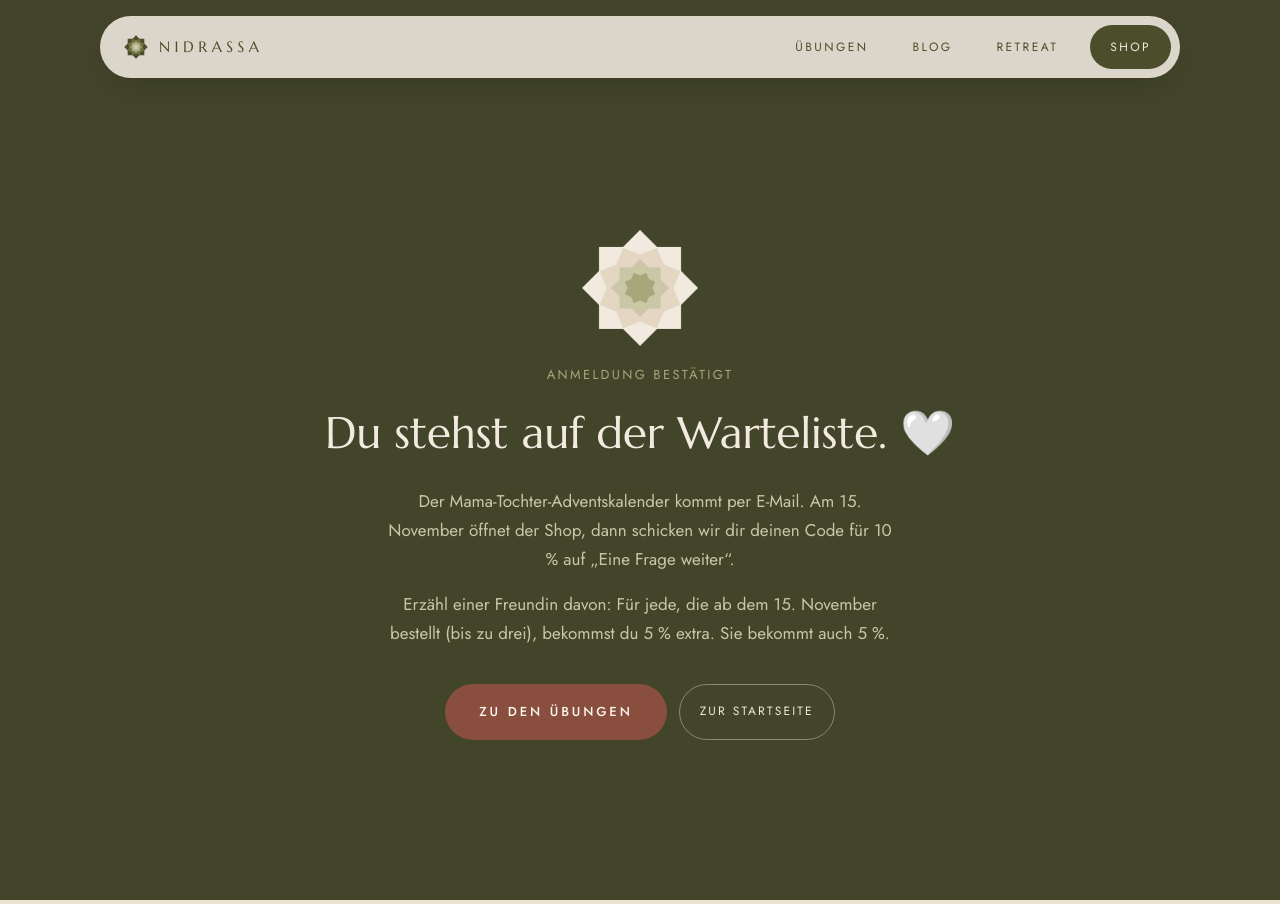
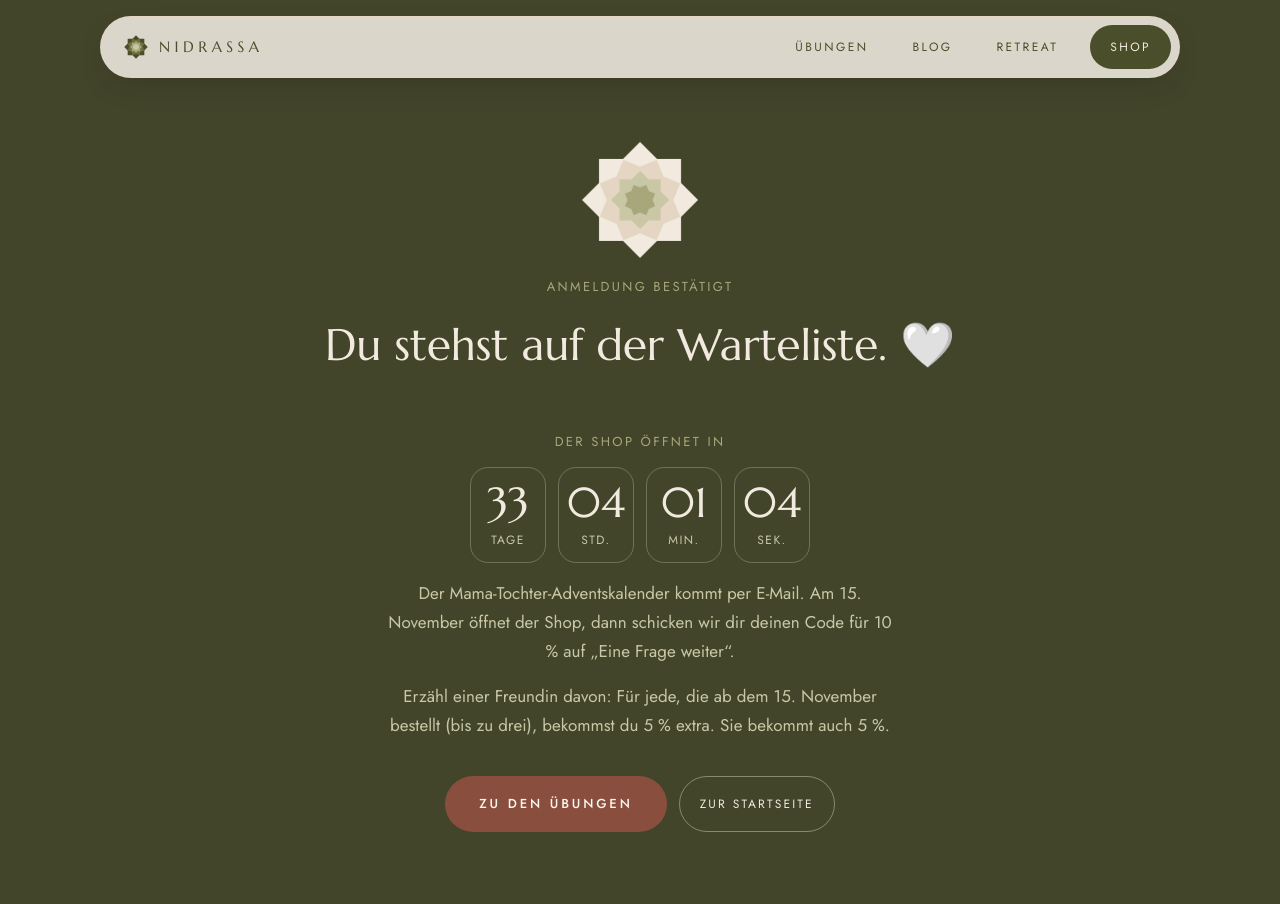
Before and after one commit to Alephantom/nidrassa, a Jekyll site: the page built from karten-danke.html, in a window 1280 px wide. Built offline with Jekyll 4.4.1, drawn with Linux system fonts in a browser that asks for light colours.

Commit message:
Card waitlist confirmation page: countdown to shop launch
Co-Authored-By: Claude Opus 5.5 <noreply@anthropic.com>

```diff
--- a/_data/shop.yml
+++ b/_data/shop.yml
@@ -1,6 +1,7 @@
 # Shop launch + waitlist perks. Used on /shop/, in the footer, under blog posts that link to the shop
 # and on the waitlist confirmation pages. Change the date or perks here only.
 open_date: "15. November"
+open_at: "2026-11-15T00:00:00+01:00"   # countdown on /karten-danke/ (Spanish/German time)
 perks:
   - "Den Mama-Tochter-Adventskalender als kostenlosen Download"
   - "10 % auf „Eine Frage weiter“"
--- a/assets/site.js
+++ b/assets/site.js
@@ -222,6 +222,25 @@ setupMenu("subnav-burger", "subnav-menu", "subnav", "Inhalte öffnen", "Inhalte
 })();
 
 
+// ---------- Card waitlist confirmation: countdown to the shop launch ----------
+// Target date comes from _data/shop.yml (open_at). Hidden once the shop is open.
+(function () {
+  const box = document.querySelector("[data-countdown]");
+  if (!box) return;
+  const target = new Date(box.dataset.countdown).getTime();
+  const units = { d: 86400, h: 3600, m: 60, s: 1 };
+  function tick() {
+    let left = Math.floor((target - Date.now()) / 1000);
+    if (isNaN(left) || left <= 0) { box.hidden = true; clearInterval(timer); return; }
+    for (const [unit, size] of Object.entries(units)) {
+      box.querySelector(`[data-unit="${unit}"]`).textContent = String(Math.floor(left / size)).padStart(unit === "d" ? 1 : 2, "0");
+      left %= size;
+    }
+  }
+  const timer = setInterval(tick, 1000);
+  tick();
+})();
+
 // ---------- Forms: retreat waitlist ----------
 // Sends to the matching endpoint in CONFIG (form data-form="waitlist" → waitlistUrl).
 // The newsletter form posts straight to Brevo (see index.html) and is not handled here.
--- a/assets/styles.css
+++ b/assets/styles.css
@@ -765,6 +765,13 @@ a { color: inherit; }
 .notfound h1 { font-family: var(--display); font-weight: 400; font-size: clamp(30px, 4vw, 44px); margin-top: 10px; }
 .notfound p:not(.nf-code) { max-width: 520px; margin-top: 16px; color: var(--stone); }
 .notfound .nf-breathe { font-family: var(--serif); font-style: italic; font-size: 21px; color: var(--beige); }
+.countdown { margin-top: 32px; }
+.countdown .cd-label { margin: 0 auto; font-size: 13px; letter-spacing: .18em; text-transform: uppercase; color: var(--sage) !important; }
+.cd-units { display: flex; justify-content: center; gap: 12px; margin-top: 14px; }
+.cd-units > div { min-width: 76px; padding: 14px 8px 12px; border: 1px solid rgba(201, 199, 166, 0.35); border-radius: 18px; }
+.cd-num { display: block; font-family: var(--display); font-size: clamp(30px, 5vw, 42px); line-height: 1; color: var(--beige); font-variant-numeric: tabular-nums; }
+.cd-name { display: block; margin-top: 6px; font-size: 12px; letter-spacing: .12em; text-transform: uppercase; color: var(--stone); }
+@media (max-width: 380px) { .cd-units { gap: 8px; } .cd-units > div { min-width: 64px; } }
 .nf-actions { display: flex; flex-wrap: wrap; justify-content: center; gap: 12px; margin-top: 36px; }
 .nf-actions .btn { border-radius: 999px; }
 @media (prefers-reduced-motion: reduce) { .rt-scroll, .notfound .breathe { animation: none; } }
--- a/karten-danke.html
+++ b/karten-danke.html
@@ -16,6 +16,15 @@ sitemap: false
   <svg class="star star-lite breathe" aria-hidden="true"><use href="#star"/></svg>
   <p class="nf-eyebrow">Anmeldung bestätigt</p>
   <h1>Du stehst auf der Warteliste. 🤍</h1>
+  <div class="countdown" data-countdown="{{ site.data.shop.open_at }}" aria-label="Zeit bis zum Shopstart">
+    <p class="cd-label">Der Shop öffnet in</p>
+    <div class="cd-units">
+      <div><span class="cd-num" data-unit="d">–</span><span class="cd-name">Tage</span></div>
+      <div><span class="cd-num" data-unit="h">–</span><span class="cd-name">Std.</span></div>
+      <div><span class="cd-num" data-unit="m">–</span><span class="cd-name">Min.</span></div>
+      <div><span class="cd-num" data-unit="s">–</span><span class="cd-name">Sek.</span></div>
+    </div>
+  </div>
   <p>Der Mama-Tochter-Adventskalender kommt per E-Mail. Am {{ site.data.shop.open_date }} öffnet der Shop, dann schicken wir dir deinen Code für 10 % auf „Eine Frage weiter“.</p>
   <p>Erzähl einer Freundin davon: Für jede, die ab dem {{ site.data.shop.open_date }} bestellt (bis zu drei), bekommst du 5 % extra. Sie bekommt auch 5 %.</p>
   <div class="nf-actions">
```
